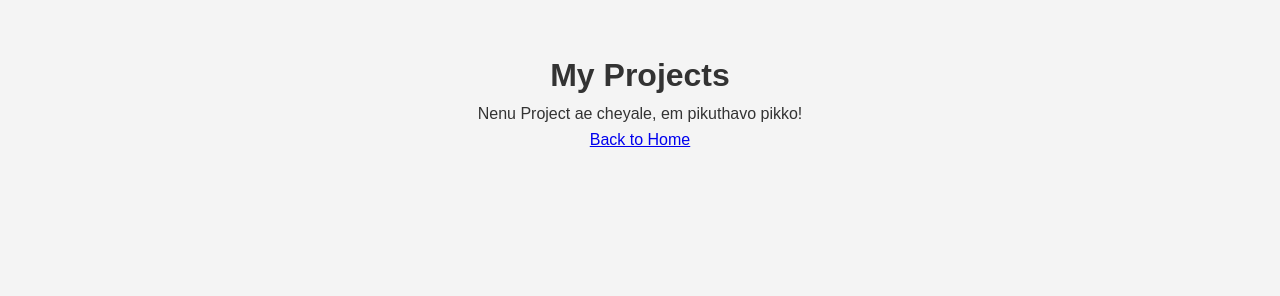
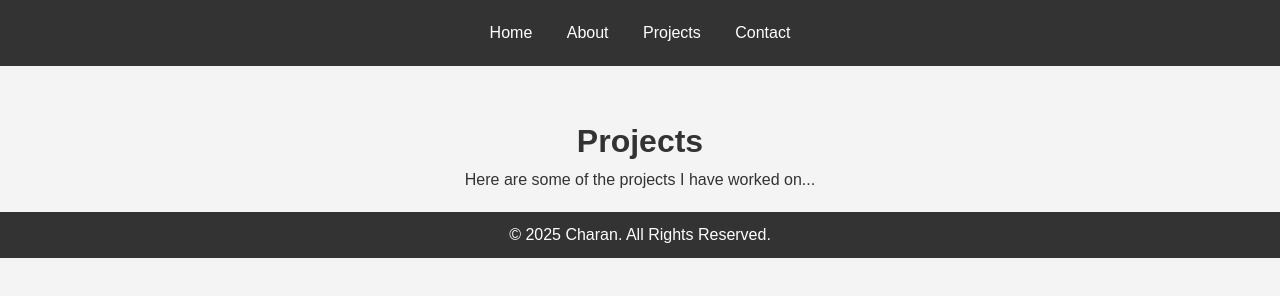
Before and after one commit to Charan0307/Charan, a plain HTML site: page projects.html in a window 1280 px wide. Drawn offline with Linux system fonts and the light colour scheme.

Commit message:
Update projects.html

```diff
--- a/projects.html
+++ b/projects.html
@@ -1,14 +1,29 @@
 <!DOCTYPE html>
 <html lang="en">
 <head>
-  <meta charset="UTF-8">
-  <meta name="viewport" content="width=device-width, initial-scale=1.0">
-  <title>Projects</title>
-  <link rel="stylesheet" href="css/style.css">
+    <meta charset="UTF-8">
+    <meta name="viewport" content="width=device-width, initial-scale=1.0">
+    <title>Projects - Charan</title>
+    <link rel="stylesheet" href="css/style.css">
 </head>
-<body>
-  <h1>My Projects</h1>
-  <p>Nenu Project ae cheyale, em pikuthavo pikko!</p>
-  <a href="index.html">Back to Home</a>
+<body class="projects-page">
+    <header>
+        <nav>
+            <ul>
+                <li><a href="index.html">Home</a></li>
+                <li><a href="about.html">About</a></li>
+                <li><a href="projects.html">Projects</a></li>
+                <li><a href="contact.html">Contact</a></li>
+            </ul>
+        </nav>
+    </header>
+
+    <h1>Projects</h1>
+    <p>Here are some of the projects I have worked on...</p>
+    <!-- You can list out your projects here, or link to repositories -->
+
+    <footer>
+        <p>© 2025 Charan. All Rights Reserved.</p>
+    </footer>
 </body>
 </html>
```
